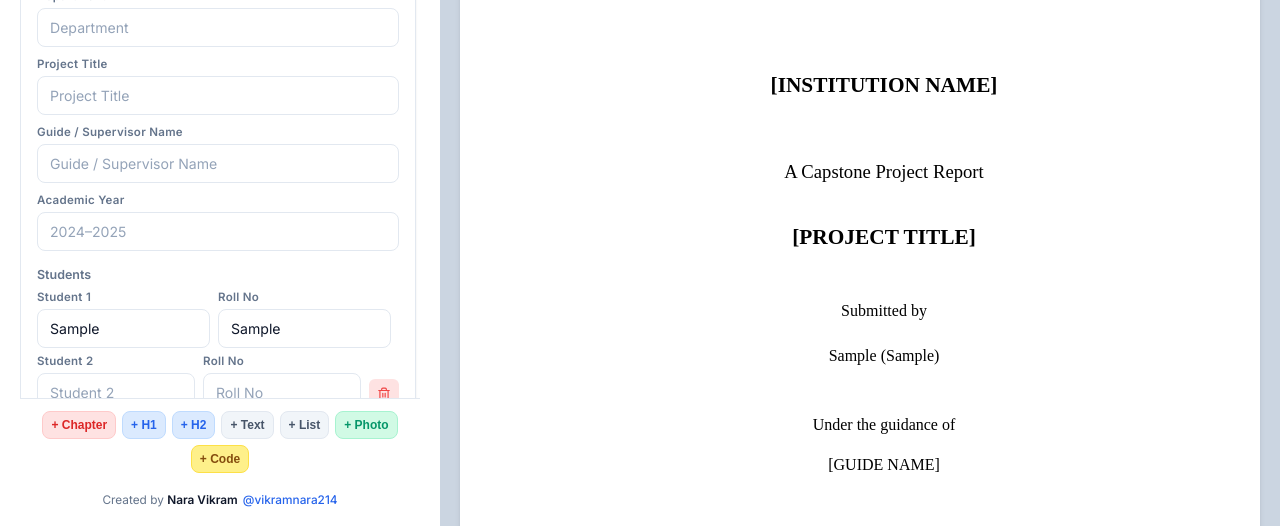
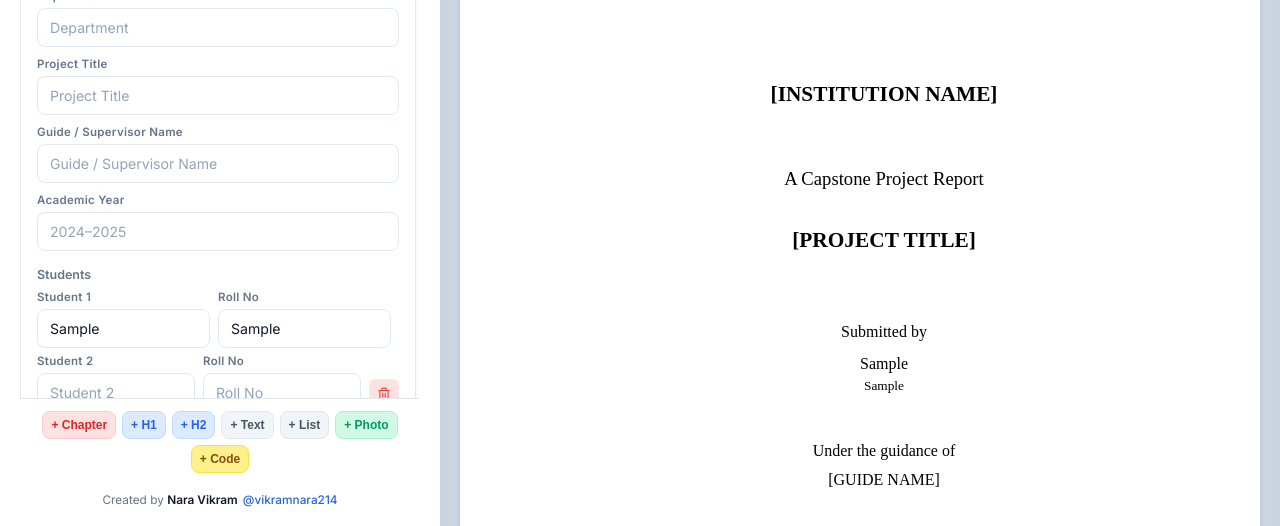
Before and after one commit to vikramnara214/documention_creation, a React (Vite) app in the folder doc-generator/: page / in a window 1280 px wide. Both pictures are taken after typing "Sample", "Sample" into the empty fields and a click on the button "+ Student". Shown: the part 269-795 px from the top of the page. Built offline with nearby package versions, Linux system fonts and the light colour scheme.

Commit message:
Mirror pdfTemplate absolute margin spacing and student row wrapping in App.jsx

```diff
--- a/doc-generator/src/App.jsx
+++ b/doc-generator/src/App.jsx
@@ -398,27 +398,47 @@ export default function App() {
             flexDirection: "column",
             alignItems: "center",
             justifyContent: "center",
-            gap: 16,
             fontFamily: "'Times New Roman', Times, serif",
             color: "#000000"
           }}>
-            <div style={{ fontSize: "16pt", fontFamily: "'Times New Roman', Times, serif", fontWeight: "bold", textAlign: "center", textTransform: "uppercase" }}>
+            <div style={{ fontSize: "16pt", fontWeight: "bold", textAlign: "center", textTransform: "uppercase", marginBottom: "8pt" }}>
               {data.institutionName || "[INSTITUTION NAME]"}
             </div>
-            <div style={{ fontSize: "14pt", marginTop: 40, textAlign: "center" }}>A Capstone Project Report</div>
-            <div style={{ fontSize: "16pt", fontFamily: "'Times New Roman', Times, serif", fontWeight: "bold", marginTop: 20, textAlign: "center", textTransform: "uppercase" }}>
+
+            <div style={{ fontSize: "14pt", marginTop: "32pt", textAlign: "center", marginBottom: "8pt" }}>
+              A Capstone Project Report
+            </div>
+
+            <div style={{ fontSize: "16pt", fontWeight: "bold", marginTop: "16pt", textAlign: "center", textTransform: "uppercase", marginBottom: "24pt" }}>
               {data.projectTitle || "[PROJECT TITLE]"}
             </div>
-            <div style={{ fontSize: "12pt", marginTop: 30, textAlign: "center" }}>Submitted by</div>
-            <div style={{ fontSize: "12pt", marginTop: 6, margin: "5px 0", textAlign: "center" }}>
+
+            <div style={{ fontSize: "12pt", marginTop: "24pt", textAlign: "center" }}>
+              Submitted by
+            </div>
+
+            <div style={{ fontSize: "12pt", marginTop: "6pt", textAlign: "center" }}>
               {(data.students || []).map((s, idx) => (
-                <div key={idx} style={{ marginBottom: 4 }}>{s.name} {s.roll ? `(${s.roll})` : ""}</div>
+                <div key={idx} style={{ marginBottom: "8pt" }}>
+                  <div>{s.name}</div>
+                  {s.roll && <div style={{ fontSize: "10pt", color: "#000000" }}>{s.roll}</div>}
+                </div>
               ))}
             </div>
-            <div style={{ fontSize: "12pt", marginTop: 20, textAlign: "center" }}>Under the guidance of</div>
-            <div style={{ fontSize: "12pt", textAlign: "center" }}>{data.guideName || "[GUIDE NAME]"}</div>
-            <div style={{ fontSize: "12pt", marginTop: 30, textTransform: "uppercase", textAlign: "center" }}>{data.department || "[DEPARTMENT]"}</div>
-            <div style={{ fontSize: "12pt", textAlign: "center" }}>{data.academicYear || "[ACADEMIC YEAR]"}</div>
+
+            <div style={{ fontSize: "12pt", marginTop: "24pt", textAlign: "center" }}>
+              Under the guidance of
+            </div>
+            <div style={{ fontSize: "12pt", textAlign: "center", marginTop: "4pt" }}>
+              {data.guideName || "[GUIDE NAME]"}
+            </div>
+
+            <div style={{ fontSize: "12pt", marginTop: "24pt", textTransform: "uppercase", textAlign: "center" }}>
+              {data.department || "[DEPARTMENT]"}
+            </div>
+            <div style={{ fontSize: "12pt", textAlign: "center", marginTop: "4pt" }}>
+              {data.academicYear || "[ACADEMIC YEAR]"}
+            </div>
           </div>
         </div>
 
```
